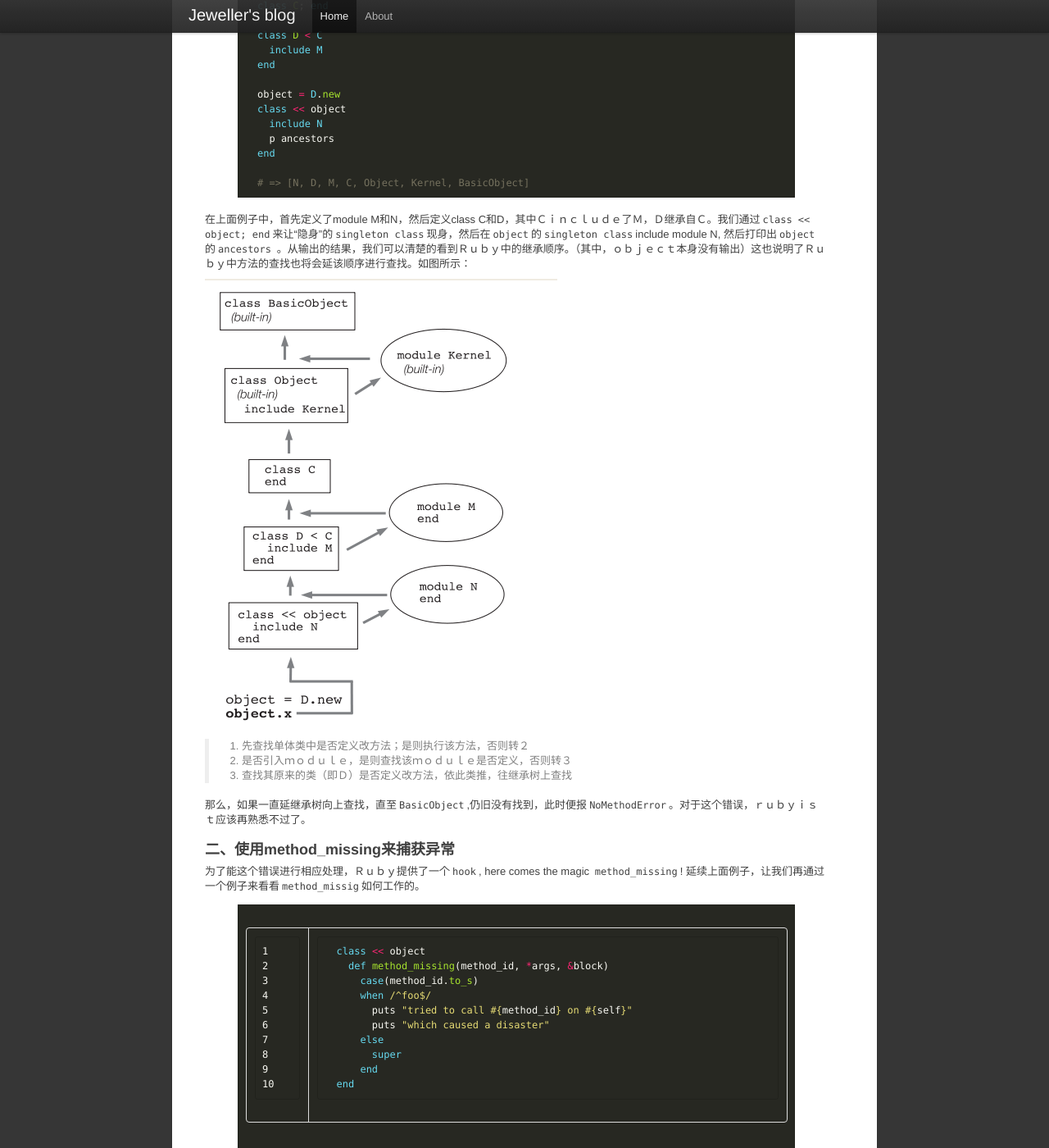
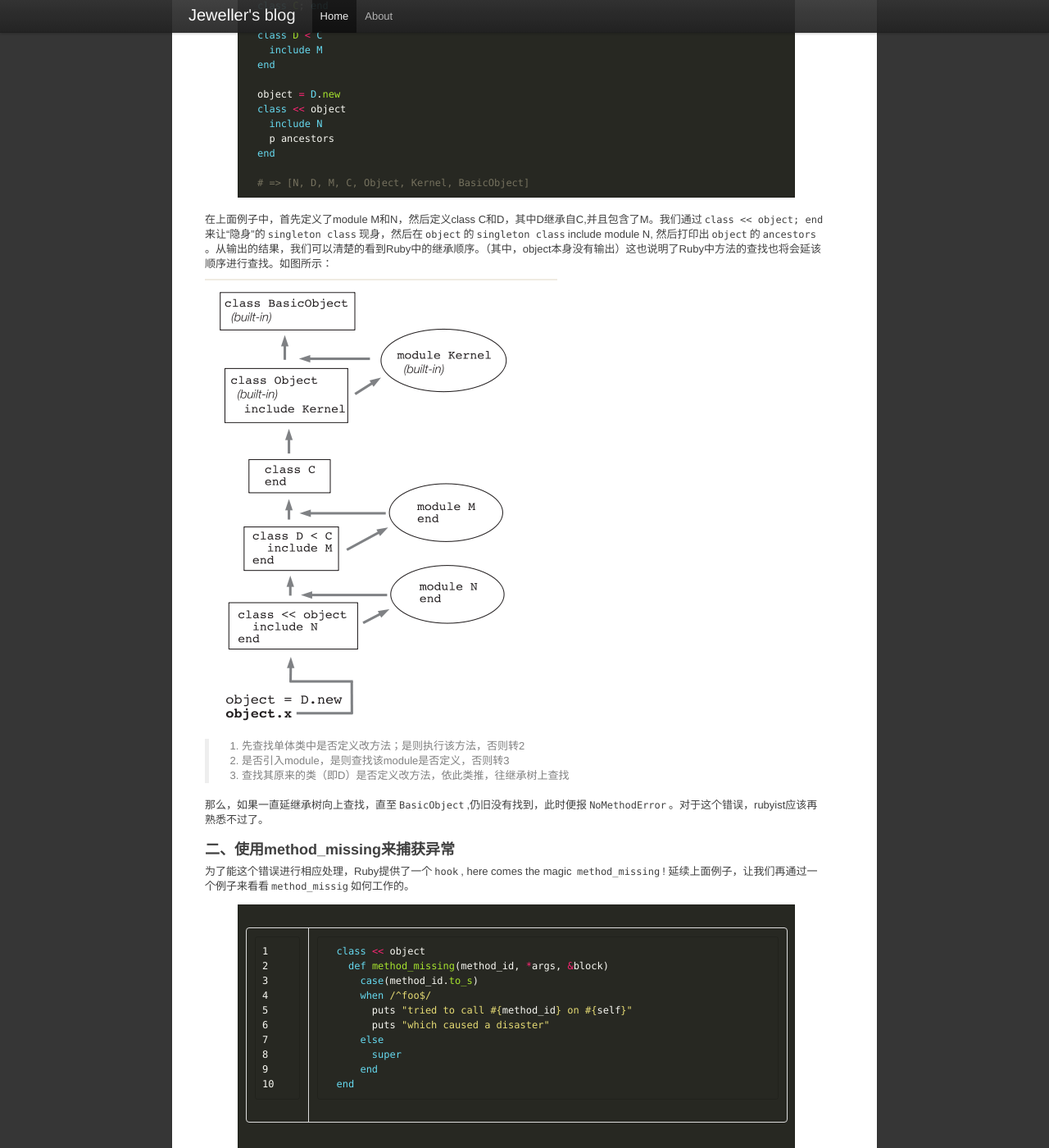
Before and after one commit to Jeweller-Tsai/jeweller-tsai.github.com, a Jekyll site: the page built from _posts/2011-10-20-method-missing-and-delegation.md, in a window 1280 px wide and 1400 px high, scrolled down 637 px. Shown: the whole window at 82% size. Built offline with Jekyll 4.4.1, drawn with Linux system fonts in a browser that asks for light colours; Markdown is read by kramdown in place of the engine named in the settings; comment, search, counter and statistics services are not loaded; some of the changed text lies outside the part shown.

Commit message:
fix format

```diff
--- a/_posts/2011-10-20-method-missing-and-delegation.md
+++ b/_posts/2011-10-20-method-missing-and-delegation.md
@@ -38,20 +38,20 @@ category: RubyOnRails
   # => [N, D, M, C, Object, Kernel, BasicObject]
 {% endhighlight %}
 
-在上面例子中，首先定义了module M和N，然后定义class C和D，其中Ｃｉｎｃｌｕｄｅ了Ｍ，Ｄ继承自Ｃ。我们通过`class << object; end`来让“隐身”的`singleton class`现身，然后在`object`的`singleton class`include module N, 然后打印出`object`的`ancestors`
-。从输出的结果，我们可以清楚的看到Ｒｕｂｙ中的继承顺序。（其中，ｏｂｊｅｃｔ本身没有输出）这也说明了Ｒｕｂｙ中方法的查找也将会延该顺序进行查找。如图所示：
+在上面例子中，首先定义了module M和N，然后定义class C和D，其中D继承自C,并且包含了M。我们通过`class << object; end`来让“隐身”的`singleton class`现身，然后在`object`的`singleton class`include module N, 然后打印出`object`的`ancestors`
+。从输出的结果，我们可以清楚的看到Ruby中的继承顺序。（其中，object本身没有输出）这也说明了Ruby中方法的查找也将会延该顺序进行查找。如图所示：
 
 ![继承树](/public/images/2011-10-20-1.png " 查找树")
 
->1.  先查找单体类中是否定义改方法；是则执行该方法，否则转２
->2.  是否引入ｍｏｄｕｌｅ，是则查找该ｍｏｄｕｌｅ是否定义，否则转３
->3.  查找其原来的类（即Ｄ）是否定义改方法，依此类推，往继承树上查找
+>1.  先查找单体类中是否定义改方法；是则执行该方法，否则转2
+>2.  是否引入module，是则查找该module是否定义，否则转3
+>3.  查找其原来的类（即D）是否定义改方法，依此类推，往继承树上查找
 
-那么，如果一直延继承树向上查找，直至`BasicObject`,仍旧没有找到，此时便报`NoMethodError`。对于这个错误，ｒｕｂｙｉｓｔ应该再熟悉不过了。
+那么，如果一直延继承树向上查找，直至`BasicObject`,仍旧没有找到，此时便报`NoMethodError`。对于这个错误，rubyist应该再熟悉不过了。
 
 ###二、使用method_missing来捕获异常
 
-为了能这个错误进行相应处理，Ｒｕｂｙ提供了一个`hook`, here comes the
+为了能这个错误进行相应处理，Ruby提供了一个`hook`, here comes the
 magic `method_missing`!
 延续上面例子，让我们再通过一个例子来看看`method_missig`如何工作的。
 
@@ -68,7 +68,7 @@ magic `method_missing`!
   end
 {% endhighlight %}
 
-此时，如果我们向ｏｂｊｅｃｔ发送ｆｏｏ消息
+此时，如果我们向object发送foo消息
 
 {% highlight ruby irb %}
   object.foo
@@ -77,7 +77,7 @@ magic `method_missing`!
     which caused a disaster
 {% endhighlight %}
 
-那，如果向ｏｂｊｅｃｔ发送ｂａｒ消息
+那，如果向object发送bar消息
 
 {% highlight ruby irb %}
   object.bar
```
